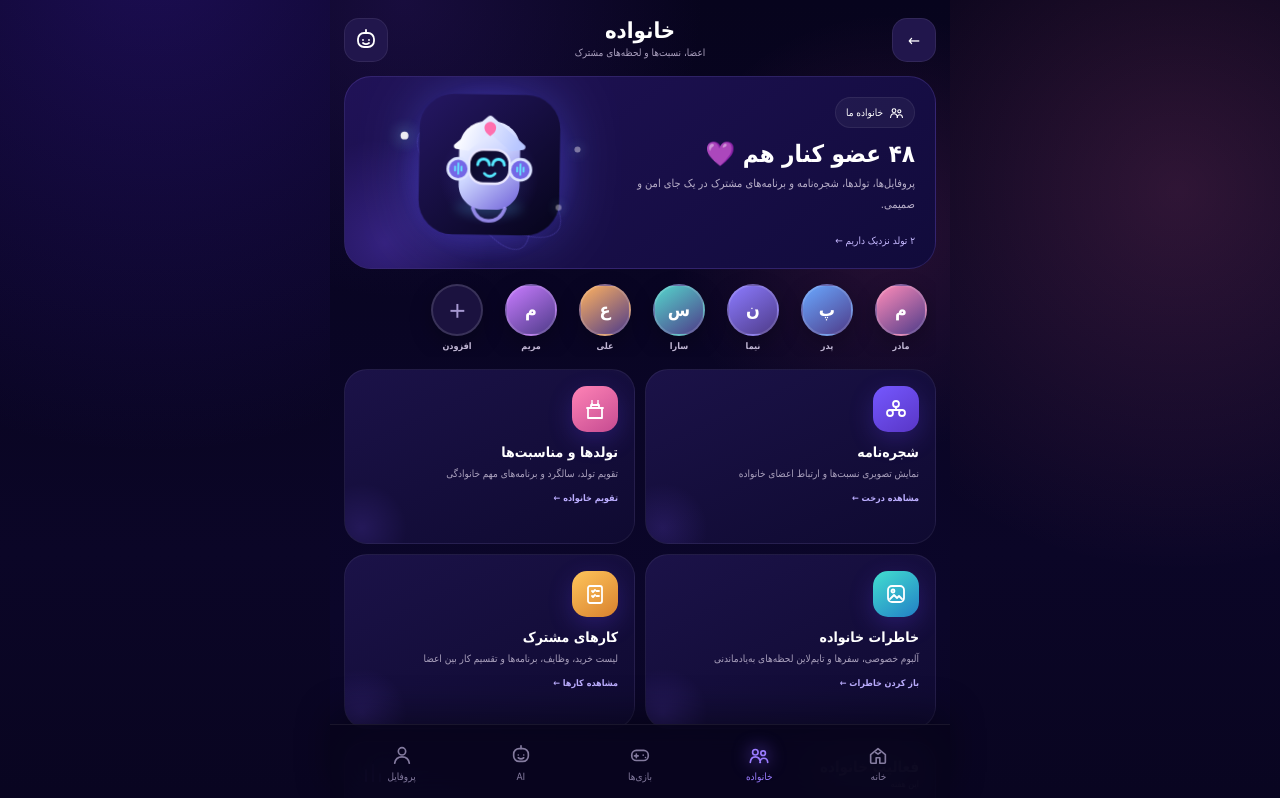
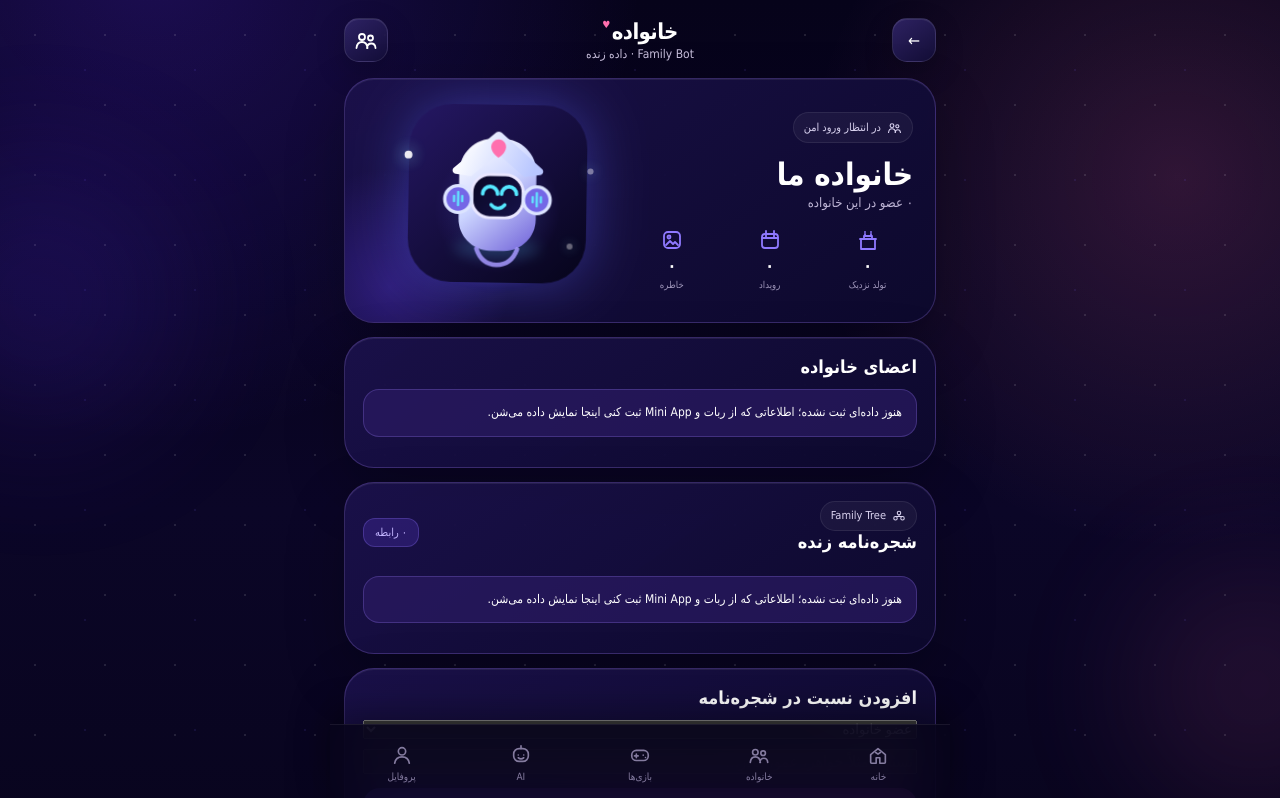
Before and after one commit to iphonesector-hash/familybot, a Next.js app: page /section/family in a window 1280 px wide. Shown: the top 798 px of the page. Built offline with nearby package versions, Linux system fonts and the light colour scheme.

Commit message:
fix: route family page to live family core view

```diff
--- a/app/section/family/page.tsx
+++ b/app/section/family/page.tsx
@@ -1,30 +1,2 @@
-import Link from "next/link";
-import { Icon, Mascot } from "../../ui";
-import styles from "./family.module.css";
-
-const members = [
-  ["مادر","م","#ff8cb9"],["پدر","پ","#6aa8ff"],["نیما","ن","#8c7bff"],["سارا","س","#55d6cc"],["علی","ع","#ffb260"],["مریم","م","#c87cff"],
-];
-
-export default function FamilyPage(){
-  return <main className={styles.page}>
-    <header className={styles.header}><Link href="/" className={styles.back}>←</Link><div><h1>خانواده</h1><p>اعضا، نسبت‌ها و لحظه‌های مشترک</p></div><Link href="/ai" className={styles.ai}><Icon name="ai"/></Link></header>
-
-    <section className={styles.hero}>
-      <div><span className={styles.pill}><Icon name="family" size={15}/> خانواده ما</span><h2>۴۸ عضو کنار هم 💜</h2><p>پروفایل‌ها، تولدها، شجره‌نامه و برنامه‌های مشترک در یک جای امن و صمیمی.</p><Link href="/section/occasions">۲ تولد نزدیک داریم ←</Link></div><Mascot small/>
-    </section>
-
-    <section className={styles.memberStrip}>{members.map(([name,letter,color])=><button key={name}><span style={{background:`linear-gradient(145deg,${color},#4e3b89)`}}>{letter}</span><b>{name}</b></button>)}<button className={styles.add}><span>＋</span><b>افزودن</b></button></section>
-
-    <section className={styles.grid}>
-      <Link href="/section/family-tree" className={styles.card}><span className={styles.icon}><Icon name="tree"/></span><h3>شجره‌نامه</h3><p>نمایش تصویری نسبت‌ها و ارتباط اعضای خانواده</p><b>مشاهده درخت ←</b></Link>
-      <Link href="/section/occasions" className={styles.card}><span className={styles.iconPink}><Icon name="birthday"/></span><h3>تولدها و مناسبت‌ها</h3><p>تقویم تولد، سالگرد و برنامه‌های مهم خانوادگی</p><b>تقویم خانواده ←</b></Link>
-      <Link href="/section/memories" className={styles.card}><span className={styles.iconCyan}><Icon name="memories"/></span><h3>خاطرات خانواده</h3><p>آلبوم خصوصی، سفرها و تایم‌لاین لحظه‌های به‌یادماندنی</p><b>باز کردن خاطرات ←</b></Link>
-      <Link href="/section/tasks" className={styles.card}><span className={styles.iconGold}><Icon name="tasks"/></span><h3>کارهای مشترک</h3><p>لیست خرید، وظایف، برنامه‌ها و تقسیم کار بین اعضا</p><b>مشاهده کارها ←</b></Link>
-    </section>
-
-    <section className={styles.activity}><header><div><h2>فعالیت خانواده</h2><p>این هفته</p></div><Icon name="poll"/></header><div className={styles.bars}>{[52,84,63,92,71,48,77].map((h,i)=><i key={i} style={{height:`${h}%`}}><span/></i>)}</div><footer><span>۳۴۲ پیام</span><span>۷ بازی</span><span>۱۲ خاطره</span></footer></section>
-
-    <nav className="bottomNav"><a href="/"><Icon name="home"/><span>خانه</span></a><a className="active" href="/section/family"><Icon name="family"/><span>خانواده</span></a><a href="/section/games"><Icon name="games"/><span>بازی‌ها</span></a><a href="/ai"><Icon name="ai"/><span>AI</span></a><a href="/section/leaderboard"><Icon name="profile"/><span>پروفایل</span></a></nav>
-  </main>
-}
+import LiveSection from "../[slug]/LiveSection";
+export default function FamilyPage(){return <LiveSection slug="family"/>}
```
